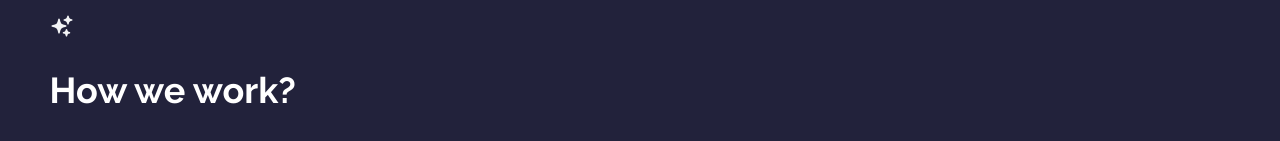
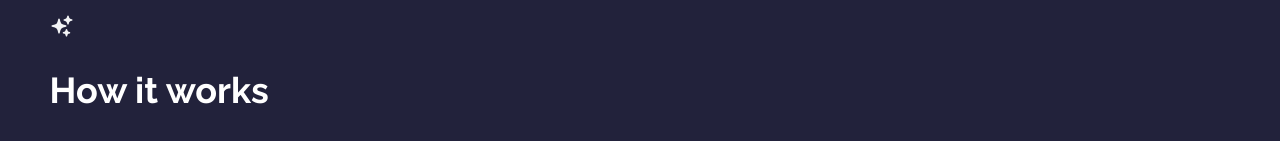
Before and after one commit to khadijaamjad/typeSprint, a React (Vite) app in the folder type-sprint/: page / in a window 1280 px wide. Shown: the part 151-292 px from the top of the page. Built offline with nearby package versions, Linux system fonts and the light colour scheme.

Commit message:
Fixed typo

```diff
--- a/type-sprint/src/components/HowToPlay/HowToPlay.tsx
+++ b/type-sprint/src/components/HowToPlay/HowToPlay.tsx
@@ -24,7 +24,7 @@ export default function HowToPlay({ startGame }: HowToPlayProps) {
           </svg>
 
           <h2 className="my-8 text-2xl font-bold text-white md:text-4xl">
-            How we work?
+            How it works
           </h2>
         </div>
 
```
